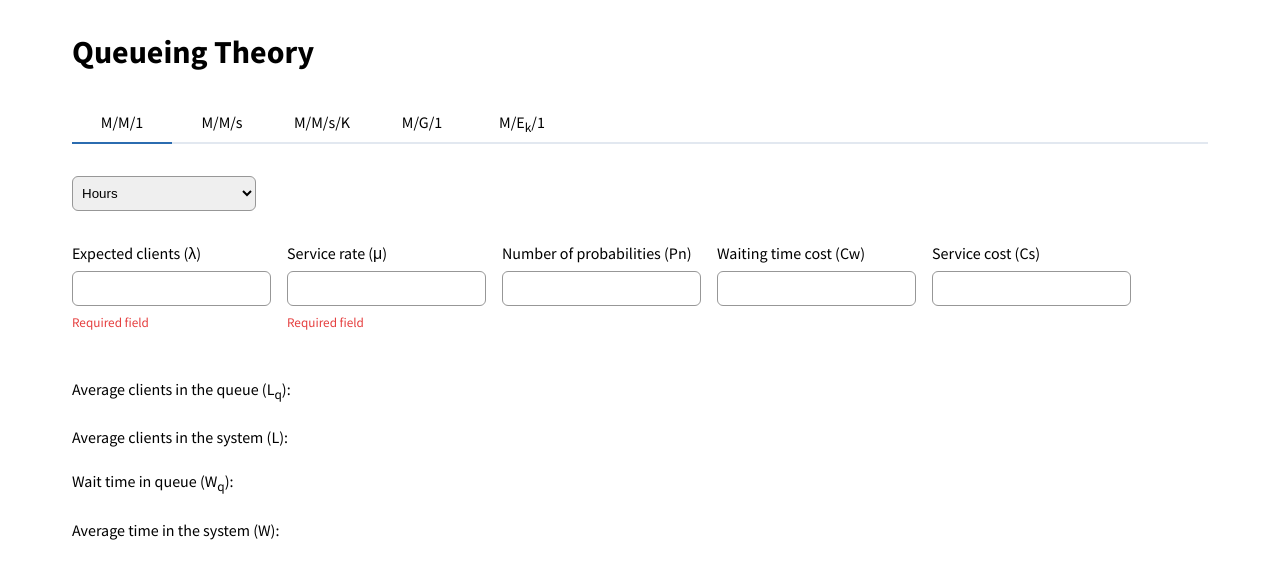
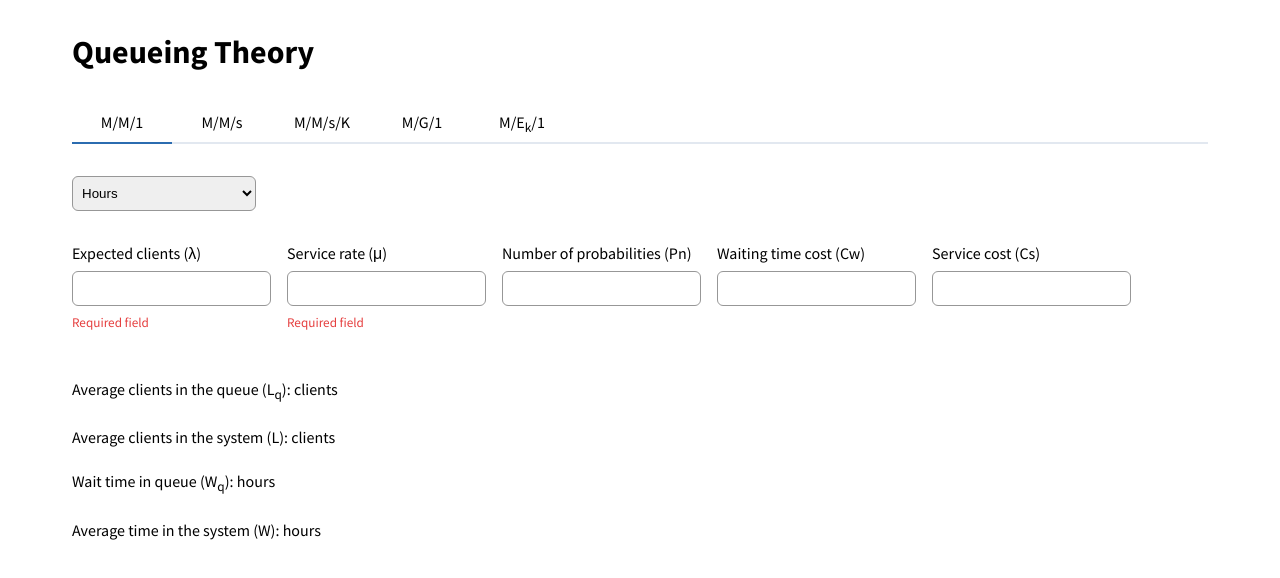
Before and after one commit to PedroRangelP/Queueing-Theory, a React app: page /Queueing-Theory/MM1 in a window 1280 px wide. Shown: the top 578 px of the page. Built offline with nearby package versions, Linux system fonts and the light colour scheme.

Commit message:
Update Results.js
Co-Authored-By: Pedro Rangel <42298267+PedroRangelP@users.noreply.github.com>

```diff
--- a/src/components/Results.js
+++ b/src/components/Results.js
@@ -12,10 +12,10 @@ const Results = ({ data={} }) => {
     return (
         <div className="results-container">
             <div className='results'>
-                <p>Average clients in the queue (L<sub>q</sub>): {Lq} { Lq && 'clients'}</p>
-                <p>Average clients in the system (L): {L} {L && 'clients'}</p>
-                <p>Wait time in queue (W<sub>q</sub>): {Wq} {Wq && unit}</p>
-                <p>Average time in the system (W): {W} {W && unit}</p>
+                <p>Average clients in the queue (L<sub>q</sub>): {Lq} clients</p>
+                <p>Average clients in the system (L): {L} clients</p>
+                <p>Wait time in queue (W<sub>q</sub>): {Wq} {unit}</p>
+                <p>Average time in the system (W): {W} {unit}</p>
                 {rho && <p>Rho (ρ): {rho}</p>}
                 {lambda_e && <p>Effective arrival rate (λ<sub>e</sub>): {lambda_e} clients/{lambda_e && unit.slice(0, -1)}</p>}
                 {totalCost && <p>Total cost (C<sub>T</sub>): ${totalCost}</p>}
```
